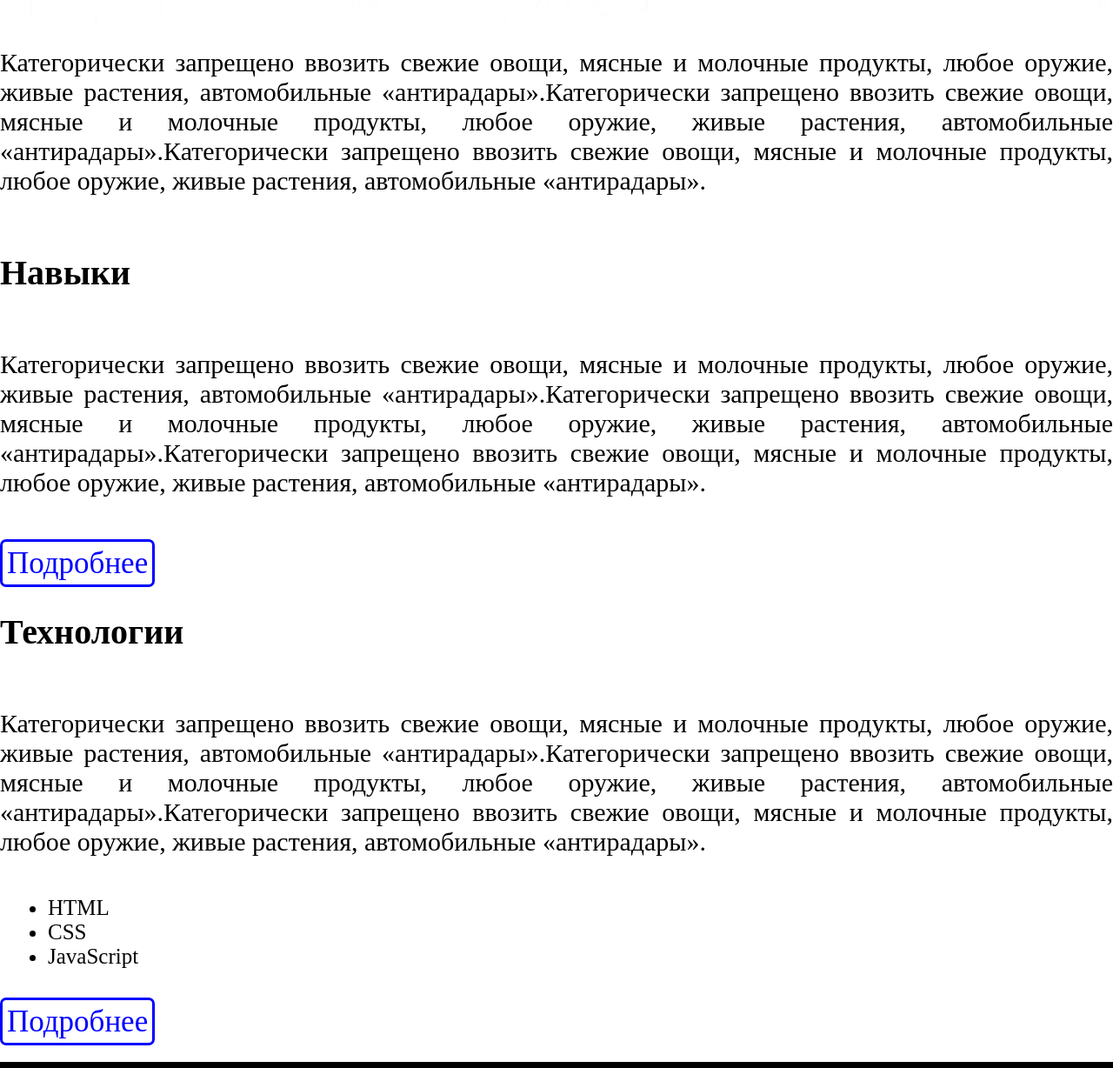
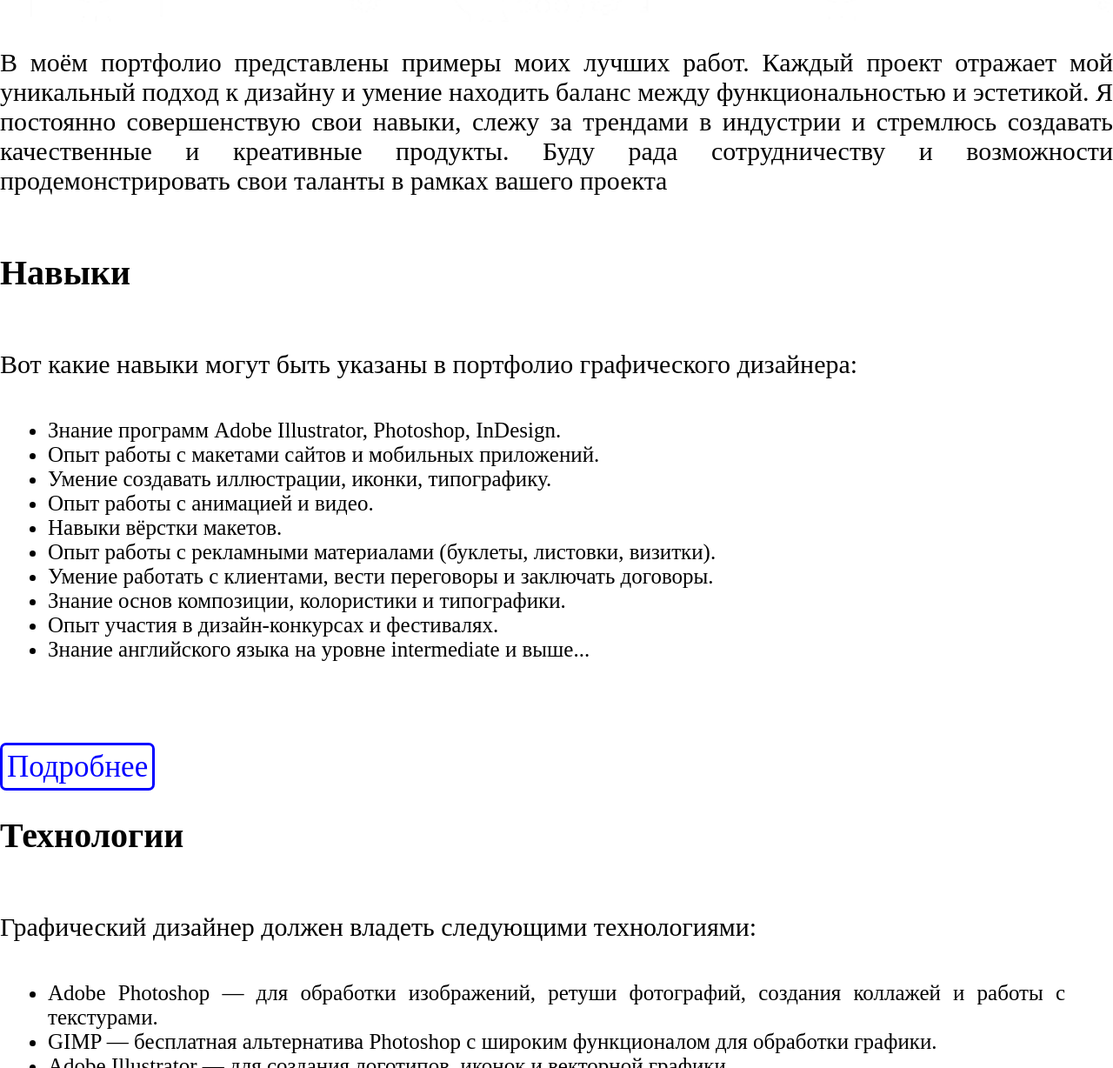
Before and after one commit to Alyona2125/AlyonaAntonova, a plain HTML site: page Сайт ДО/index.html in a window 1280 px wide. Shown: the part 1572-2800 px from the top of the page at 87% size. Drawn offline with Linux system fonts and the light colour scheme.

Commit message:
Update index.html

```diff
--- a/Сайт ДО/index.html
+++ b/Сайт ДО/index.html
@@ -25,9 +25,10 @@
 
                 <div class="info">
                     <h1>Антонова Алёна Игоревна</h1>
-                    <p>Категорически запрещено ввозить свежие овощи,
-                        мясные и молочные продукты, любое оружие, живые растения,
-                        автомобильные «антирадары
+                    <p>Моё портфолио представляет мои профессиональные навыки
+                        и опыт в области графического дизайна. Я специализируюсь
+                        на создании визуальных решений, которые помогают клиентам
+                        выразить свою индивидуальность и достичь своих целей.
                     </p>
                     <a href="https://t.me/sonata_jng">Написать мне</a>
                 </div>
@@ -39,23 +40,31 @@
                 <img src="assets/background1.png" alt="", class="background_img">
                 <img src="assets/person.png" alt=""class="overlay_img">
             </div>
-            <p>Категорически запрещено ввозить свежие овощи,
-                мясные и молочные продукты, любое оружие, живые растения,
-                автомобильные «антирадары».Категорически запрещено ввозить свежие овощи,
-                мясные и молочные продукты, любое оружие, живые растения,
-                автомобильные «антирадары».Категорически запрещено ввозить свежие овощи,
-                мясные и молочные продукты, любое оружие, живые растения,
-                автомобильные «антирадары».</p>
+            <p>      В моём портфолио представлены примеры моих лучших работ.
+                Каждый проект отражает мой уникальный подход к дизайну и
+                умение находить баланс между функциональностью и эстетикой.
+                Я постоянно совершенствую свои навыки, слежу за трендами в индустрии
+                и стремлюсь создавать качественные и креативные продукты. Буду
+                рада сотрудничеству и возможности продемонстрировать свои
+                таланты в рамках вашего проекта</p>
         </section>
         <section>
             <h2>Навыки</h2>
-            <p>Категорически запрещено ввозить свежие овощи,
-                мясные и молочные продукты, любое оружие, живые растения,
-                автомобильные «антирадары».Категорически запрещено ввозить свежие овощи,
-                мясные и молочные продукты, любое оружие, живые растения,
-                автомобильные «антирадары».Категорически запрещено ввозить свежие овощи,
-                мясные и молочные продукты, любое оружие, живые растения,
-                автомобильные «антирадары».
+            <p>Вот какие навыки могут быть указаны в портфолио графического дизайнера:
+
+
+                <ul class="skills">
+                    <li>Знание программ Adobe Illustrator, Photoshop, InDesign.</li>
+                    <li>Опыт работы с макетами сайтов и мобильных приложений.</li>
+                    <li>Умение создавать иллюстрации, иконки, типографику.</li>
+                    <li>Опыт работы с анимацией и видео.</li>
+                    <li>Навыки вёрстки макетов.</li>
+                    <li>Опыт работы с рекламными материалами (буклеты, листовки, визитки).</li>
+                    <li>Умение работать с клиентами, вести переговоры и заключать договоры.</li>
+                    <li>Знание основ композиции, колористики и типографики.</li>
+                    <li>Опыт участия в дизайн-конкурсах и фестивалях.</li>
+                    <li>Знание английского языка на уровне intermediate и выше...</li>
+                </ul>
             </p>
             <div class="button_all">
                 <a href="skills.html" class="button_list">Подробнее</a>
@@ -63,17 +72,18 @@
         </section>
         <section>
             <h2>Технологии</h2>
-            <p>Категорически запрещено ввозить свежие овощи,
-                мясные и молочные продукты, любое оружие, живые растения,
-                автомобильные «антирадары».Категорически запрещено ввозить свежие овощи,
-                мясные и молочные продукты, любое оружие, живые растения,
-                автомобильные «антирадары».Категорически запрещено ввозить свежие овощи,
-                мясные и молочные продукты, любое оружие, живые растения,
-                автомобильные «антирадары».</p>
+            <p>Графический дизайнер должен владеть следующими технологиями:
                 <ul class="skills">
-                    <li>HTML</li>
-                    <li>CSS</li>
-                    <li>JavaScript</li>
+                    <li>Adobe Photoshop — для обработки изображений, ретуши фотографий, создания коллажей и работы с текстурами.</li>
+                    <li>GIMP — бесплатная альтернатива Photoshop с широким функционалом для обработки графики.</li>
+                    <li>Adobe Illustrator — для создания логотипов, иконок и векторной графики.</li>
+                    <li>CorelDRAW — для работы с печатной графикой и векторным дизайном.</li>
+                    <li>Adobe InDesign — для создания макетов для журналов, книг и цифровых публикаций.</li>
+                    <li>Sketch — для создания макетов сайтов и приложений, а также разработки UX/UI.</li>
+                    <li>Blender — для разработки рекламных видеороликов с использованием 3D-объектов.</li>
+                    <li>Cinema 4D — для создания трёхмерной анимации и интерактивных эффектов.</li>
+                    <li>After Effects — для оживления статичной графики и создания сложных переходов и анимаций.</li>
+                    <li>Figma — для создания интерфейсов и прототипирования.</li>
                 </ul>
                 <div class="button_all">
                     <a href="technologies.html" class="button_list">Подробнее</a>
```
